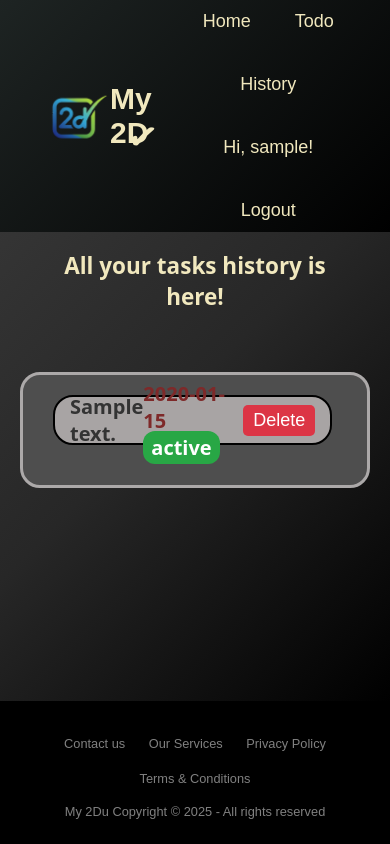
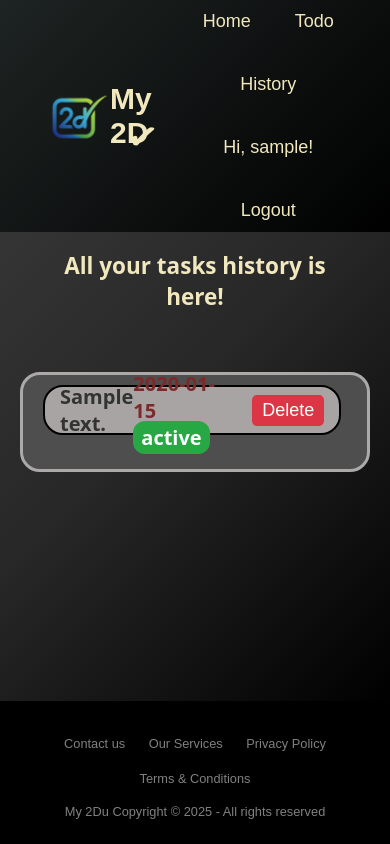
Before and after one commit to vipulyadav-2004/Collaborative-ToDo, a Flask app: page /History in a window 390 px wide. Run offline with Flask 3, Linux system fonts and the light colour scheme; a user stored in the database is signed in; tables that the repository leaves empty hold one stand-in row (values such as "Sample post"); some web fonts are replaced.

Commit message:
.yaml upgraded

```diff
--- a/backend/static/css/History.css
+++ b/backend/static/css/History.css
@@ -130,4 +130,7 @@
  .history-box{
     width: 350px;
  }
+ .task-box{
+    padding: 10px;
+ }
 }
```
